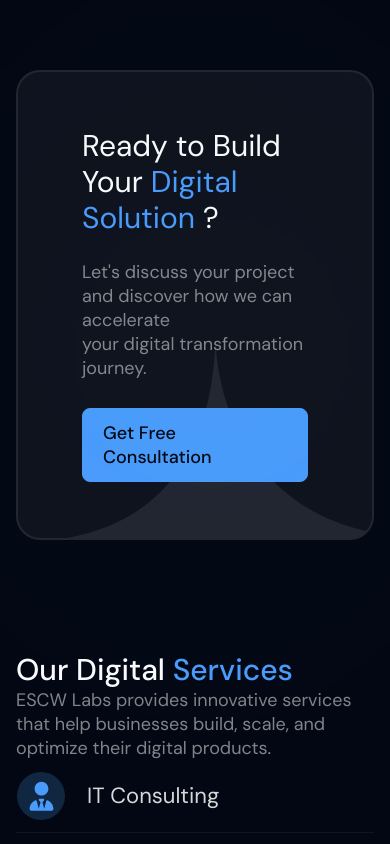
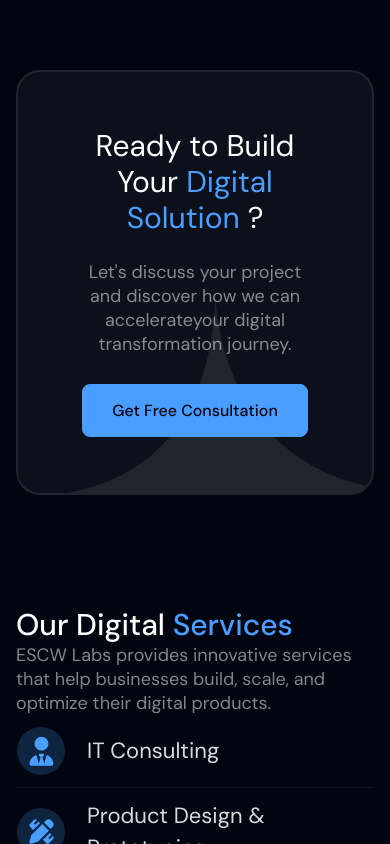
Before and after one commit to ESCW-Labs/landing-page, a Next.js app: page / in a window 390 px wide. Shown: the part 2660-3504 px from the top of the page. Built offline with nearby package versions, Linux system fonts and the light colour scheme.

Commit message:
chore : setup workflow

```diff
--- a/src/components/Home/platform/index.tsx
+++ b/src/components/Home/platform/index.tsx
@@ -6,19 +6,22 @@ const Platform = () => {
       <div className="container mx-auto lg:max-w-screen-xl px-4">
         <div className="bg-section bg-opacity-10 px-16 py-14 rounded-3xl border-2 border-opacity-20 border-section grid grid-cols-12 items-center before:content-[''] before:absolute relative before:w-96 before:h-64 before:bg-start before:bg-no-repeat before:-bottom-11 overflow-hidden lg:before:right-48 before:-z-1 before:opacity-10 ">
           <div className="lg:col-span-8 col-span-12">
-            <h2 className="text-white sm:text-40 text-30 mb-6">
+            <h2 className="text-white sm:text-40 text-30 mb-6 text-center sm:text-start">
               Ready to Build Your <span className="text-primary">Digital Solution</span> ?
             </h2>
-            <p className="text-muted text-opacity-60 text-18">
+            <p className="text-muted text-opacity-60 text-18 text-center sm:text-left">
               Let's discuss your project and discover how we can accelerate
-              <br /> your digital transformation journey.
+              <span className="hidden sm:inline">
+                <br />
+              </span>
+              your digital transformation journey.
             </p>
           </div>
           <div className="lg:col-span-4 col-span-12">
             <div className="flex lg:justify-end lg:mt-0 mt-7 justify-center">
               <Link
                 href="https://wa.me/6281770777164?text=Halo%20ESCW%20Labs,%20saya%20tertarik%20untuk%20konsultasi%20mengenai%20pengembangan%20software%20untuk%20bisnis%20saya.%20Bisakah%20kita%20diskusi%20lebih%20lanjut%3F"
-                className="text-darkmode bg-primary border border-primary py-3 px-5 rounded-lg sm:text-21 text-18 font-medium hover:bg-transparent hover:text-primary"
+                className="text-darkmode bg-primary border border-primary py-3 px-5 rounded-lg sm:text-21 text-16 font-medium hover:bg-transparent hover:text-primary text-center w-full sm:text-start sm:w-auto"
                 target="_blank"
               >
                 Get Free Consultation
@@ -26,7 +29,7 @@ const Platform = () => {
             </div>
           </div>
         </div>
-        <div className="bg-gradient-to-br from-tealGreen to-charcoalGray sm:w-50 w-96 sm:h-50 h-96 rounded-full sm:-bottom-80 bottom-0 blur-400 z-0 absolute sm:-left-48 opacity-60"></div>
+        <div className="bg-gradient-to-br from-tealGreen to-charcoalGray sm:w-50 w-96 sm:h-50 h-96 rounded-full sm:-bottom-80 bottom-0 blur-400 z-0 absolute sm:-left-48 opacity-60 hidden"></div>
       </div>
     </section>
   );
```
